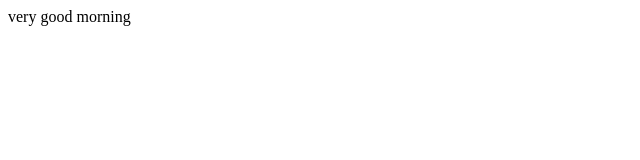
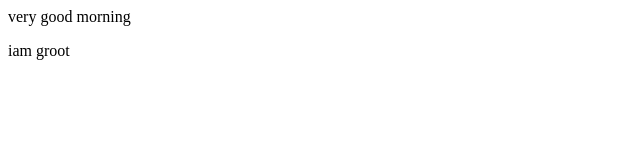
Before and after one commit to NaveenReddy0980/demo-repo, a plain HTML site: page index.html in a window 1280 px wide. Shown: the full height of the page, 0-640 px from the left. Drawn offline with Linux system fonts and the light colour scheme.

Commit message:
commiting

```diff
--- a/index.html
+++ b/index.html
@@ -1 +1,2 @@
 <p> very good morning</p>
+<p>iam groot</p>
```
Also changed, not shown: 1 other file.
